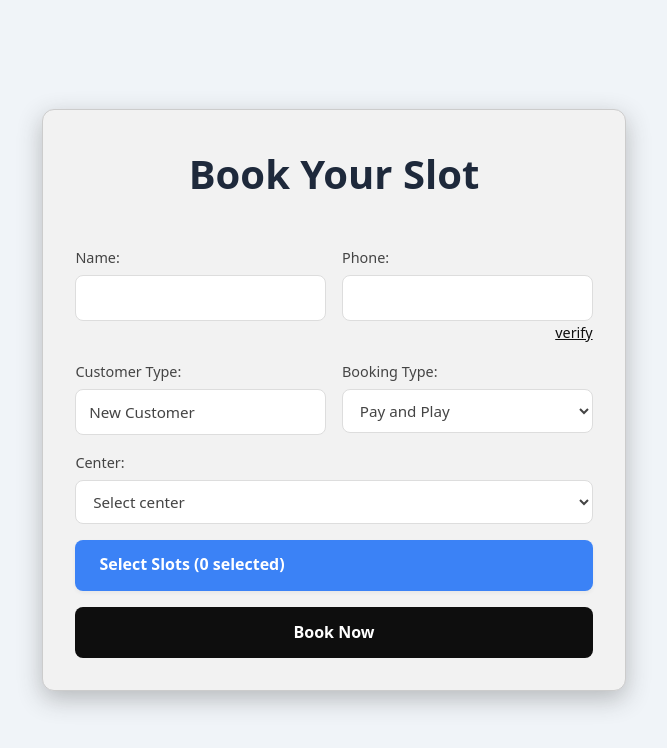
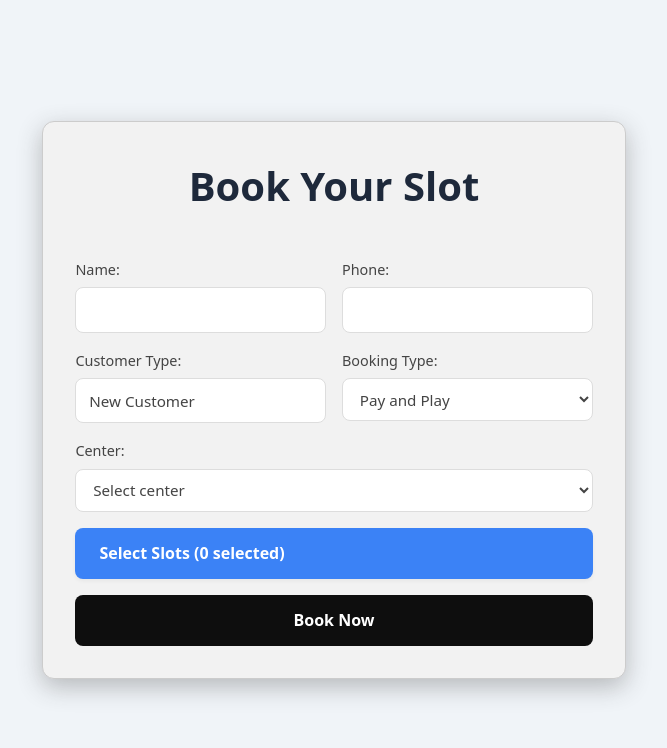
Before and after one commit to Pandepic-pp/slot-booking, a React (Vite) app: page /new-booking in a window 1280 px wide. Shown: the top 748 px of the page, without its empty margins (306-973 px from the left). Built offline with nearby package versions, Linux system fonts and the light colour scheme.

Commit message:
booking form correction

```diff
--- a/src/pages/BookingPage/BookingPage.tsx
+++ b/src/pages/BookingPage/BookingPage.tsx
@@ -19,6 +19,20 @@ interface FormData {
   status: 'Booked';
 }
 
+interface BookingPayload {
+  id: number;
+  bookedBy: string;
+  customerType: "New Customer" | "Existing Customer";
+  bookingType: "Package Buy" | "Pay and Play";
+  packageId: number;
+  center: number;
+  onDate: Date;
+  onTime: string;
+  forDate: Date;
+  forTime: string;
+  status: "Booked";
+}
+
 const BookingPage: React.FC = () => {
   const [formData, setFormData] = useState<FormData>({
     name: "",
@@ -31,36 +45,22 @@ const BookingPage: React.FC = () => {
     status: 'Booked',
   });
 
-  interface NewBookingPayload {
-    id: number;
-    bookedBy: string;
-    customerType: "New Customer" | "Existing Customer";
-    bookingType: "Package Buy" | "Pay and Play";
-    packageId: number;
-    center: number;
-    onDate: Date;
-    onTime: string;
-    forDate: Date;
-    forTime: string;
-    status: "Booked" | "Completed";
-  }
-
   const [oversLeft, setOversLeft] = useState<number | null>(null);
   const [customerTypeLocked, setCustomerTypeLocked] = useState(false);
   const [isCalendarOpen, setIsCalendarOpen] = useState(false);
   const [packageMessage, setPackageMessage] = useState("");
+  const [error, setError] = useState<string>("");
 
   // Utility to format time in 24-hour format (HH:mm:ss)
-  const formatTime = (timeString: string) => {
-    // If timeString is already in HH:mm format, convert to HH:mm:ss
+  const formatTime = (timeString: string): string => {
     if (timeString.includes(':') && timeString.split(':').length === 2) {
-      return `${timeString}`;
+      return `${timeString}:00`;
     }
     return timeString;
   };
 
   // Utility to get current time in HH:mm:ss format
-  const getCurrentTime = () => {
+  const getCurrentTime = (): string => {
     const now = new Date();
     return now.toLocaleTimeString("en-GB", {
       hour12: false,
@@ -71,31 +71,45 @@ const BookingPage: React.FC = () => {
   };
 
   async function checkCustomer(phone: string): Promise<Customer[]> {
-    const res = await axios.post<Customer[]>(`${BASE_URL}get-customers`, { phone });
-    return res.data;
+    try {
+      const res = await axios.post<Customer[]>(`${BASE_URL}get-customers`, { phone });
+      return res.data;
+    } catch (error) {
+      console.error("Error checking customer:", error);
+      return [];
+    }
   }
 
   async function checkPackage(phone: string): Promise<Membership[]> {
-    const res = await axios.post<Membership[]>(`${BASE_URL}get-memberships`, { phone });
-    return res.data;
+    try {
+      const res = await axios.post<Membership[]>(`${BASE_URL}get-memberships`, { phone });
+      return res.data;
+    } catch (error) {
+      console.error("Error checking package:", error);
+      return [];
+    }
   }
 
   // Check if customer exists and retrieve packages
   const handlePhoneBlur = async () => {
-    if (!formData.phone) return;
+    if (!formData.phone) {
+      setError("Phone number is required");
+      return;
+    }
 
-    const customer = await checkCustomer(formData.phone);
+    setError("");
+    const customers = await checkCustomer(formData.phone);
 
-    if (customer.length === 1) {
+    if (customers.length === 1) {
       setFormData((prev) => ({ ...prev, customerType: "Existing Customer" }));
-      const membership = await checkPackage(formData.phone);
-      membership.sort((a, b) => b.package_id - a.package_id);
+      const memberships = await checkPackage(formData.phone);
+      memberships.sort((a, b) => Number(b.package_id) - Number(a.package_id));
 
-      if (membership.length > 0) {
-        setOversLeft(membership[0].oversLeft);
-        setPackageMessage(`${membership[0].oversLeft} overs left`);
+      if (memberships.length > 0) {
+        setOversLeft(memberships[0].oversLeft);
+        setPackageMessage(`${memberships[0].oversLeft} overs left`);
       } else {
-        setPackageMessage(`No packages taken`);
+        setPackageMessage("No packages taken");
       }
     } else {
       setFormData((prev) => ({ ...prev, customerType: "New Customer" }));
@@ -117,25 +131,36 @@ const BookingPage: React.FC = () => {
   };
 
   // Submit booking
-  const handleSubmit = async (e: React.FormEvent) => {
+  const handleSubmit = async (e: React.MouseEvent<HTMLButtonElement>) => {
     e.preventDefault();
 
     if (formData.selectedSlots.length === 0) {
-      alert("Please select at least one slot");
+      setError("Please select at least one slot");
       return;
     }
 
+    if (!formData.center) {
+      setError("Please select a center");
+      return;
+    }
+
+    setError("");
+
     const centerItem = centers.find((center) => center.id === parseInt(formData.center));
 
-    let selectedPackage = {};
+    let selectedPackage: Packages | undefined;
     let packageId = 0;
 
     if (formData.bookingType === 'Package Buy') {
-      selectedPackage = packages.find((item) => item.id === parseInt(formData.packageId)) || {};
-      packageId = (selectedPackage as Packages)?.id ?? 0;
+      selectedPackage = packages.find((item) => item.id === parseInt(formData.packageId));
+      if (!selectedPackage) {
+        setError("Please select a valid package");
+        return;
+      }
+      packageId = selectedPackage.id;
     }
 
-    const formBody: NewBookingPayload[] = formData.selectedSlots.map((slot, i) => ({
+    const formBody: BookingPayload[] = formData.selectedSlots.map((slot, i) => ({
       id: i + 1,
       bookedBy: formData.phone,
       customerType: formData.customerType,
@@ -143,28 +168,24 @@ const BookingPage: React.FC = () => {
       packageId,
       center: centerItem ? centerItem.id : 1,
       onDate: new Date(),
-      onTime: getCurrentTime(), // current time in 24-hour format
-      forDate: new Date(slot.date), // slot date as Date object
-      forTime: formatTime(slot.time), // slot time in HH:mm:ss format
+      onTime: getCurrentTime(),
+      forDate: new Date(slot.date),
+      forTime: formatTime(slot.time),
       status: "Booked"
     }));
 
     try {
-      console.log('Submitting booking data:', formBody);
       const response = await axios.post(`${BASE_URL}bookings`, formBody);
-      console.log('Booking response:', response.data);
 
       if (response.status === 201 && formData.customerType === 'New Customer') {
         const newCustomer: Customer = {
           name: formData.name,
           phone: formData.phone
         };
-        const customerRes = await axios.post(`${BASE_URL}customers`, newCustomer);
-        console.log("Customer created:", customerRes.data);
+        await axios.post(`${BASE_URL}customers`, newCustomer);
       }
 
-      // Reset form or show success message
-      alert("Booking successful!");
+      // Reset form
       setFormData({
         name: "",
         phone: "",
@@ -178,9 +199,10 @@ const BookingPage: React.FC = () => {
       setCustomerTypeLocked(false);
       setOversLeft(null);
       setPackageMessage("");
+      alert("Booking successful!");
     } catch (error) {
       console.error("Booking failed:", error);
-      alert("Booking failed. Please try again.");
+      setError("Booking failed. Please try again.");
     }
   };
 
@@ -188,7 +210,8 @@ const BookingPage: React.FC = () => {
     <div className="booking-wrapper h-200">
       <div className="booking-container">
         <h1>Book Your Slot</h1>
-        <form onSubmit={handleSubmit} className="booking-form">
+        {error && <p className="error-message">{error}</p>}
+        <div className="booking-form">
           <div className="form-row">
             <label>
               Name:
@@ -208,9 +231,9 @@ const BookingPage: React.FC = () => {
                 name="phone"
                 value={formData.phone}
                 onChange={handleChange}
+                onBlur={handlePhoneBlur}
                 required
               />
-              <span className="verify" onClick={handlePhoneBlur}>verify</span>
             </label>
           </div>
 
@@ -218,10 +241,12 @@ const BookingPage: React.FC = () => {
             <label>
               Customer Type:
               <input
+                type="text"
                 name="customerType"
                 value={formData.customerType}
                 onChange={handleChange}
                 disabled={customerTypeLocked}
+                readOnly
               />
             </label>
 
@@ -233,8 +258,8 @@ const BookingPage: React.FC = () => {
                   value={formData.bookingType}
                   onChange={handleChange}
                 >
-                  <option>Package Buy</option>
-                  <option>Pay and Play</option>
+                  <option value="Package Buy">Package Buy</option>
+                  <option value="Pay and Play">Pay and Play</option>
                 </select>
               </label>
             )}
@@ -278,7 +303,6 @@ const BookingPage: React.FC = () => {
             </select>
           </label>
 
-          {/* Display selected slots */}
           {formData.selectedSlots.length > 0 && (
             <div className="selected-slots">
               <h3>Selected Slots:</h3>
@@ -290,7 +314,6 @@ const BookingPage: React.FC = () => {
             </div>
           )}
 
-          {/* Calendar Modal */}
           <Button
             type="button"
             className="btn-secondary"
@@ -317,10 +340,10 @@ const BookingPage: React.FC = () => {
             </div>
           )}
 
-          <Button type="submit" className="btn-primary">
+          <Button type="button" className="btn-primary" onClick={handleSubmit}>
             Book Now
           </Button>
-        </form>
+        </div>
       </div>
     </div>
   );
```
